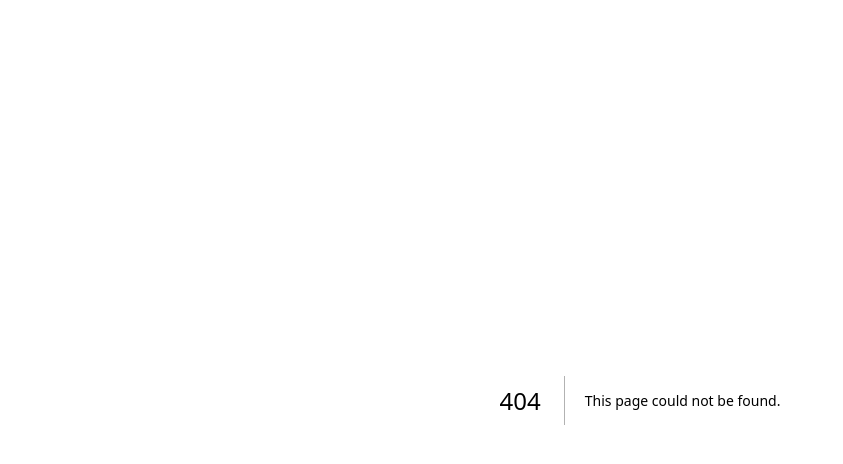
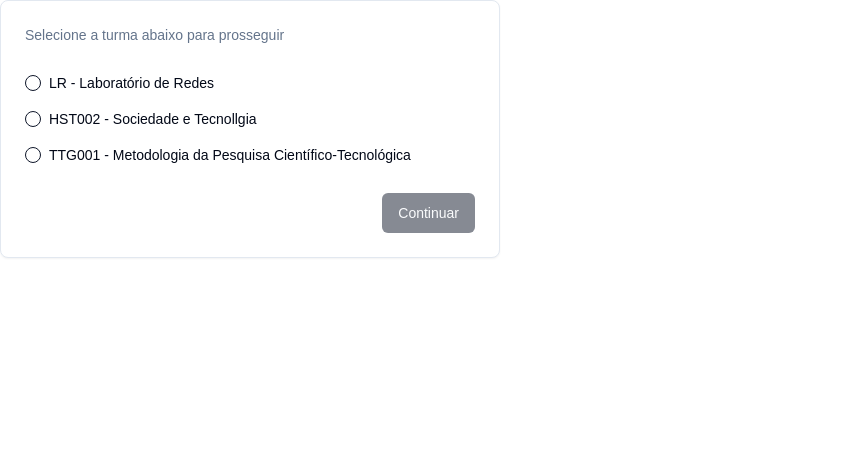
Before and after one commit to gabrielwbenatti/siga-fatec, a Next.js app in the folder siga-web/: page /class-selection in a window 1280 px wide. Before the commit this address had no page. Shown: the top 464 px of the page, without its empty margins (0-843 px from the left). Built offline with nearby package versions, Linux system fonts and the light colour scheme.

Commit message:
diversos ajustes

```diff
--- /dev/null
+++ b/siga-web/app/(application)/home/layout.tsx
@@ -0,0 +1,28 @@
+import { ReactNode } from "react";
+
+const HomeLayout = ({
+  children,
+}: Readonly<{
+  children: ReactNode;
+}>) => {
+  const routes = [
+    { caption: "home", href: "/home" },
+    { caption: "planning", href: "/home/planning" },
+    { caption: "materials", href: "/home/materials" },
+  ];
+
+  return (
+    <div>
+      <ul>
+        {routes.map((e, i) => (
+          <li>
+            <a href={e.href}>{e.caption}</a>
+          </li>
+        ))}
+      </ul>
+      <main>{children}</main>
+    </div>
+  );
+};
+
+export default HomeLayout;
--- /dev/null
+++ b/siga-web/app/(application)/home/materials/page.tsx
@@ -0,0 +1,5 @@
+const HomeMaterialsPage = () => {
+  return <div>HomeMaterialsPage</div>;
+};
+
+export default HomeMaterialsPage;
--- /dev/null
+++ b/siga-web/app/(application)/home/page.tsx
@@ -0,0 +1,5 @@
+const HomePage = () => {
+  return <div>HomePage</div>;
+};
+
+export default HomePage;
--- /dev/null
+++ b/siga-web/app/(application)/home/planning/page.tsx
@@ -0,0 +1,5 @@
+const HomePlanningPage = () => {
+  return <div>HomePlanningPage</div>;
+};
+
+export default HomePlanningPage;
--- /dev/null
+++ b/siga-web/app/(login)/class-selection/page.tsx
@@ -0,0 +1,98 @@
+"use client";
+
+import { Button } from "@/components/ui/button";
+import {
+  Card,
+  CardContent,
+  CardDescription,
+  CardFooter,
+  CardHeader,
+} from "@/components/ui/card";
+import { Label } from "@/components/ui/label";
+import { RadioGroup, RadioGroupItem } from "@/components/ui/radio-group";
+import { useRouter } from "next/navigation";
+import { useState } from "react";
+
+const ClassSelectionPage = () => {
+  const data = [
+    {
+      id: 1,
+      discipline: {
+        id: 7,
+        name: "Laboratório de Redes",
+        abbreviation: "LR",
+        course_id: 1,
+      },
+      semestrer: 1,
+      year: 2025,
+    },
+    {
+      id: 2,
+      discipline: {
+        id: 9,
+        name: "Sociedade e Tecnollgia",
+        abbreviation: "HST002",
+        course_id: 1,
+      },
+      semestrer: 1,
+      year: 2025,
+    },
+    {
+      id: 3,
+      discipline: {
+        id: 10,
+        name: "Metodologia da Pesquisa Científico-Tecnológica",
+        abbreviation: "TTG001",
+        course_id: 1,
+      },
+      semestrer: 1,
+      year: 2025,
+    },
+  ];
+  const router = useRouter();
+  const [selected, setSelected] = useState<number | undefined>(undefined);
+
+  const handleSelectItem = (index: number) => {
+    if (index != selected) {
+      setSelected(index);
+      console.log(data[index]);
+    }
+  };
+
+  const handleSubmit = () => {
+    router.push("/home");
+  };
+
+  return (
+    <Card className="md:max-w-[500px]">
+      <CardHeader>
+        <CardDescription>
+          Selecione a turma abaixo para prosseguir
+        </CardDescription>
+      </CardHeader>
+      <CardContent>
+        <RadioGroup defaultValue={selected?.toString()}>
+          {data.map((e, i) => (
+            <div
+              onClick={() => handleSelectItem(i)}
+              key={i}
+              className="flex items-center gap-2 py-1.5"
+            >
+              <RadioGroupItem id={e.id.toString()} value={i.toString()} />
+              <Label
+                htmlFor={e.id.toString()}
+              >{`${e.discipline.abbreviation} - ${e.discipline.name}`}</Label>
+            </div>
+          ))}
+        </RadioGroup>
+      </CardContent>
+      <CardFooter className="flex justify-end">
+        <Button onClick={handleSubmit} disabled={selected === undefined}>
+          Continuar
+        </Button>
+      </CardFooter>
+    </Card>
+  );
+};
+
+export default ClassSelectionPage;
--- a/siga-web/app/(login)/login/page.tsx
+++ b/siga-web/app/(login)/login/page.tsx
@@ -1,14 +1,25 @@
+"use client";
+
+import { Button } from "@/components/ui/button";
 import {
   Card,
   CardContent,
   CardDescription,
+  CardFooter,
   CardHeader,
   CardTitle,
 } from "@/components/ui/card";
 import { Input } from "@/components/ui/input";
 import { Label } from "@/components/ui/label";
+import { useRouter } from "next/navigation";
 
 const LoginPage = () => {
+  const router = useRouter();
+
+  const handleSubmit = () => {
+    router.push("/class-selection");
+  };
+
   return (
     <Card className="md:max-w-[500px]">
       <CardHeader>
@@ -17,21 +28,28 @@ const LoginPage = () => {
           Informe seu e-mail institucional para prosseguir.
         </CardDescription>
       </CardHeader>
+
       <CardContent>
         <form action="" method="post">
-          <div className="flex flex-col gap-3">
-            <div className="flex flex-col">
-              <Label>E-mail</Label>
-              <Input type="email" placeholder="E-mail" />
+          <div className="flex flex-col gap-4">
+            <div className="flex flex-col gap-1.5">
+              <Label htmlFor="email">E-mail</Label>
+              <Input id="email" type="email" placeholder="E-mail" />
             </div>
 
-            <div className="flex flex-col">
-              <Label>Senha</Label>
-              <Input type="password" placeholder="Senha" />{" "}
+            <div className="flex flex-col gap-1.5">
+              <Label htmlFor="password">Senha</Label>
+              <Input id="password" type="password" placeholder="Senha" />{" "}
             </div>
           </div>
         </form>
       </CardContent>
+
+      <CardFooter className="flex justify-end">
+        <Button onClick={handleSubmit} type="submit">
+          Acessar
+        </Button>
+      </CardFooter>
     </Card>
   );
 };
--- /dev/null
+++ b/siga-web/components/ui/button.tsx
@@ -0,0 +1,56 @@
+import * as React from "react"
+import { Slot } from "@radix-ui/react-slot"
+import { cva, type VariantProps } from "class-variance-authority"
+
+import { cn } from "@/lib/utils"
+
+const buttonVariants = cva(
+  "inline-flex items-center justify-center gap-2 whitespace-nowrap rounded-md text-sm font-medium ring-offset-background transition-colors focus-visible:outline-none focus-visible:ring-2 focus-visible:ring-ring focus-visible:ring-offset-2 disabled:pointer-events-none disabled:opacity-50 [&_svg]:pointer-events-none [&_svg]:size-4 [&_svg]:shrink-0",
+  {
+    variants: {
+      variant: {
+        default: "bg-primary text-primary-foreground hover:bg-primary/90",
+        destructive:
+          "bg-destructive text-destructive-foreground hover:bg-destructive/90",
+        outline:
+          "border border-input bg-background hover:bg-accent hover:text-accent-foreground",
+        secondary:
+          "bg-secondary text-secondary-foreground hover:bg-secondary/80",
+        ghost: "hover:bg-accent hover:text-accent-foreground",
+        link: "text-primary underline-offset-4 hover:underline",
+      },
+      size: {
+        default: "h-10 px-4 py-2",
+        sm: "h-9 rounded-md px-3",
+        lg: "h-11 rounded-md px-8",
+        icon: "h-10 w-10",
+      },
+    },
+    defaultVariants: {
+      variant: "default",
+      size: "default",
+    },
+  }
+)
+
+export interface ButtonProps
+  extends React.ButtonHTMLAttributes<HTMLButtonElement>,
+    VariantProps<typeof buttonVariants> {
+  asChild?: boolean
+}
+
+const Button = React.forwardRef<HTMLButtonElement, ButtonProps>(
+  ({ className, variant, size, asChild = false, ...props }, ref) => {
+    const Comp = asChild ? Slot : "button"
+    return (
+      <Comp
+        className={cn(buttonVariants({ variant, size, className }))}
+        ref={ref}
+        {...props}
+      />
+    )
+  }
+)
+Button.displayName = "Button"
+
+export { Button, buttonVariants }
--- /dev/null
+++ b/siga-web/components/ui/radio-group.tsx
@@ -0,0 +1,44 @@
+"use client"
+
+import * as React from "react"
+import * as RadioGroupPrimitive from "@radix-ui/react-radio-group"
+import { Circle } from "lucide-react"
+
+import { cn } from "@/lib/utils"
+
+const RadioGroup = React.forwardRef<
+  React.ElementRef<typeof RadioGroupPrimitive.Root>,
+  React.ComponentPropsWithoutRef<typeof RadioGroupPrimitive.Root>
+>(({ className, ...props }, ref) => {
+  return (
+    <RadioGroupPrimitive.Root
+      className={cn("grid gap-2", className)}
+      {...props}
+      ref={ref}
+    />
+  )
+})
+RadioGroup.displayName = RadioGroupPrimitive.Root.displayName
+
+const RadioGroupItem = React.forwardRef<
+  React.ElementRef<typeof RadioGroupPrimitive.Item>,
+  React.ComponentPropsWithoutRef<typeof RadioGroupPrimitive.Item>
+>(({ className, ...props }, ref) => {
+  return (
+    <RadioGroupPrimitive.Item
+      ref={ref}
+      className={cn(
+        "aspect-square h-4 w-4 rounded-full border border-primary text-primary ring-offset-background focus:outline-none focus-visible:ring-2 focus-visible:ring-ring focus-visible:ring-offset-2 disabled:cursor-not-allowed disabled:opacity-50",
+        className
+      )}
+      {...props}
+    >
+      <RadioGroupPrimitive.Indicator className="flex items-center justify-center">
+        <Circle className="h-2.5 w-2.5 fill-current text-current" />
+      </RadioGroupPrimitive.Indicator>
+    </RadioGroupPrimitive.Item>
+  )
+})
+RadioGroupItem.displayName = RadioGroupPrimitive.Item.displayName
+
+export { RadioGroup, RadioGroupItem }
--- a/siga-web/package.json
+++ b/siga-web/package.json
@@ -10,6 +10,8 @@
   },
   "dependencies": {
     "@radix-ui/react-label": "^2.1.1",
+    "@radix-ui/react-radio-group": "^1.2.2",
+    "@radix-ui/react-slot": "^1.1.1",
     "class-variance-authority": "^0.7.1",
     "clsx": "^2.1.1",
     "lucide-react": "^0.474.0",
@@ -27,6 +29,8 @@
     "eslint": "^9",
     "eslint-config-next": "15.1.6",
     "postcss": "^8",
+    "prettier": "^3.4.2",
+    "prettier-plugin-tailwindcss": "^0.6.11",
     "tailwindcss": "^3.4.1",
     "typescript": "^5"
   }
```
Also changed, not shown: 2 other files (tests, documents, lock files or other folders).
